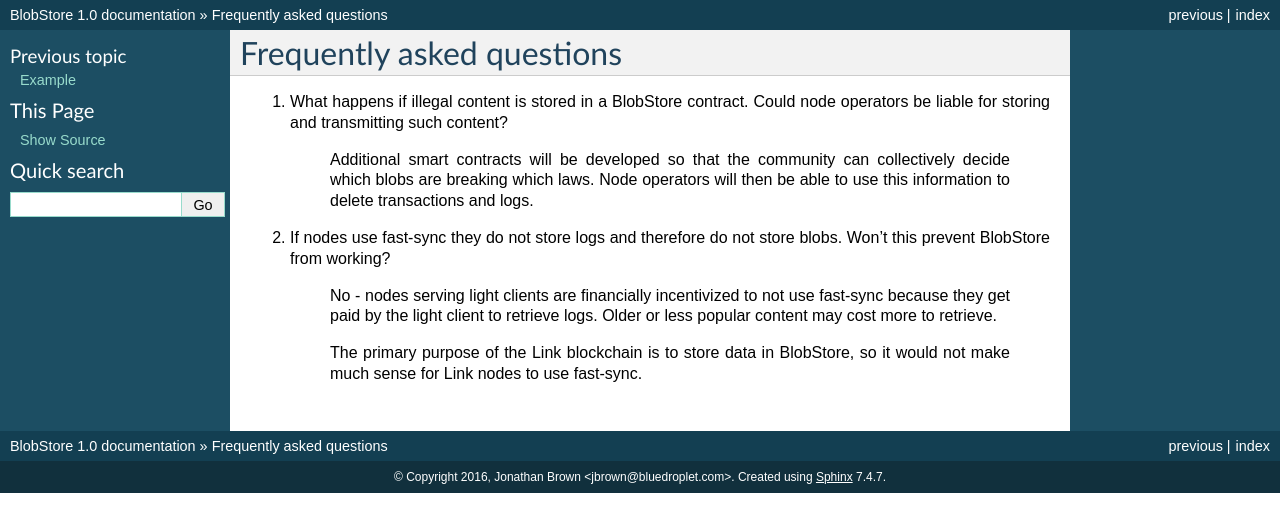
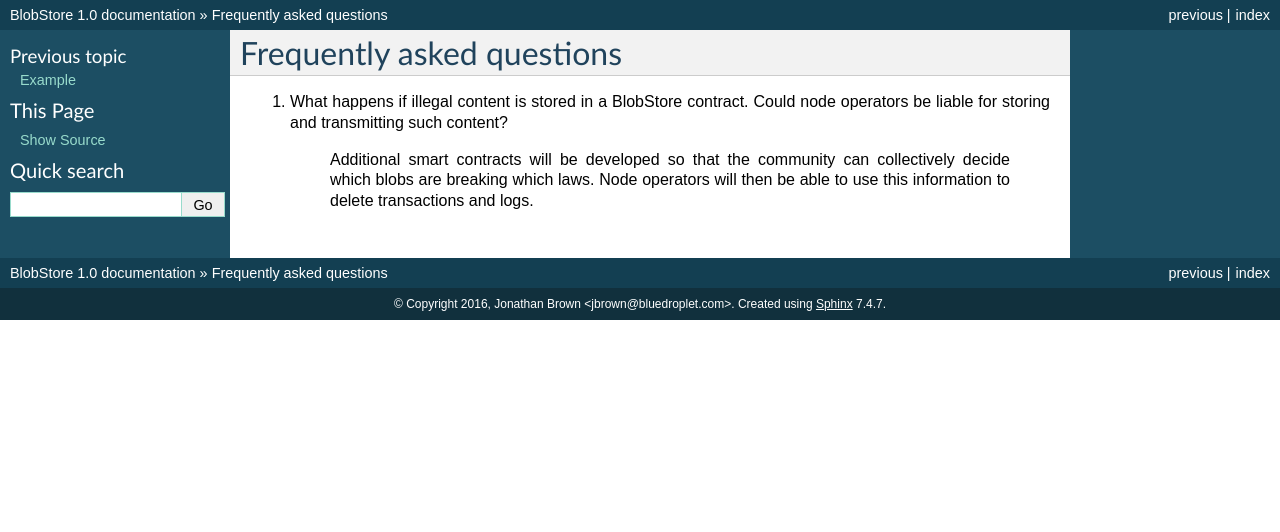
Before and after one commit to acuity-network/mix-item-store, a Sphinx documentation site: the page built from docs/faq.rst, in a window 1280 px wide. Shown: the top 532 px of the page. Built offline with Sphinx 7.4.7, drawn with Linux system fonts in a browser that asks for light colours.

Commit message:
Update faq.rst

```diff
--- a/docs/faq.rst
+++ b/docs/faq.rst
@@ -7,9 +7,3 @@
 #. What happens if illegal content is stored in a BlobStore contract. Could node operators be liable for storing and transmitting such content?
 
       Additional smart contracts will be developed so that the community can collectively decide which blobs are breaking which laws. Node operators will then be able to use this information to delete transactions and logs.
-
-#. If nodes use fast-sync they do not store logs and therefore do not store blobs. Won't this prevent BlobStore from working?
-
-      No - nodes serving light clients are financially incentivized to not use fast-sync because they get paid by the light client to retrieve logs. Older or less popular content may cost more to retrieve.
-
-      The primary purpose of the Link blockchain is to store data in BlobStore, so it would not make much sense for Link nodes to use fast-sync.
```
